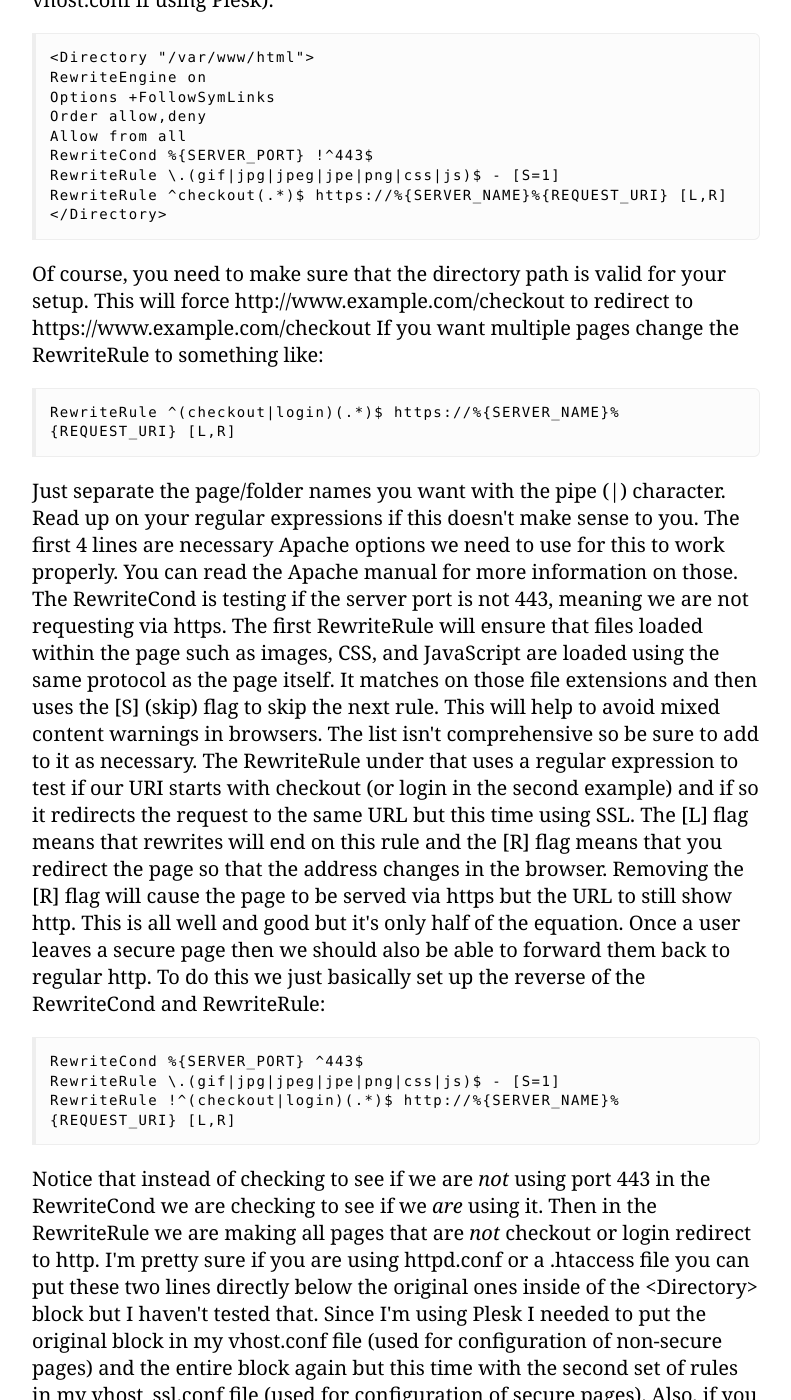
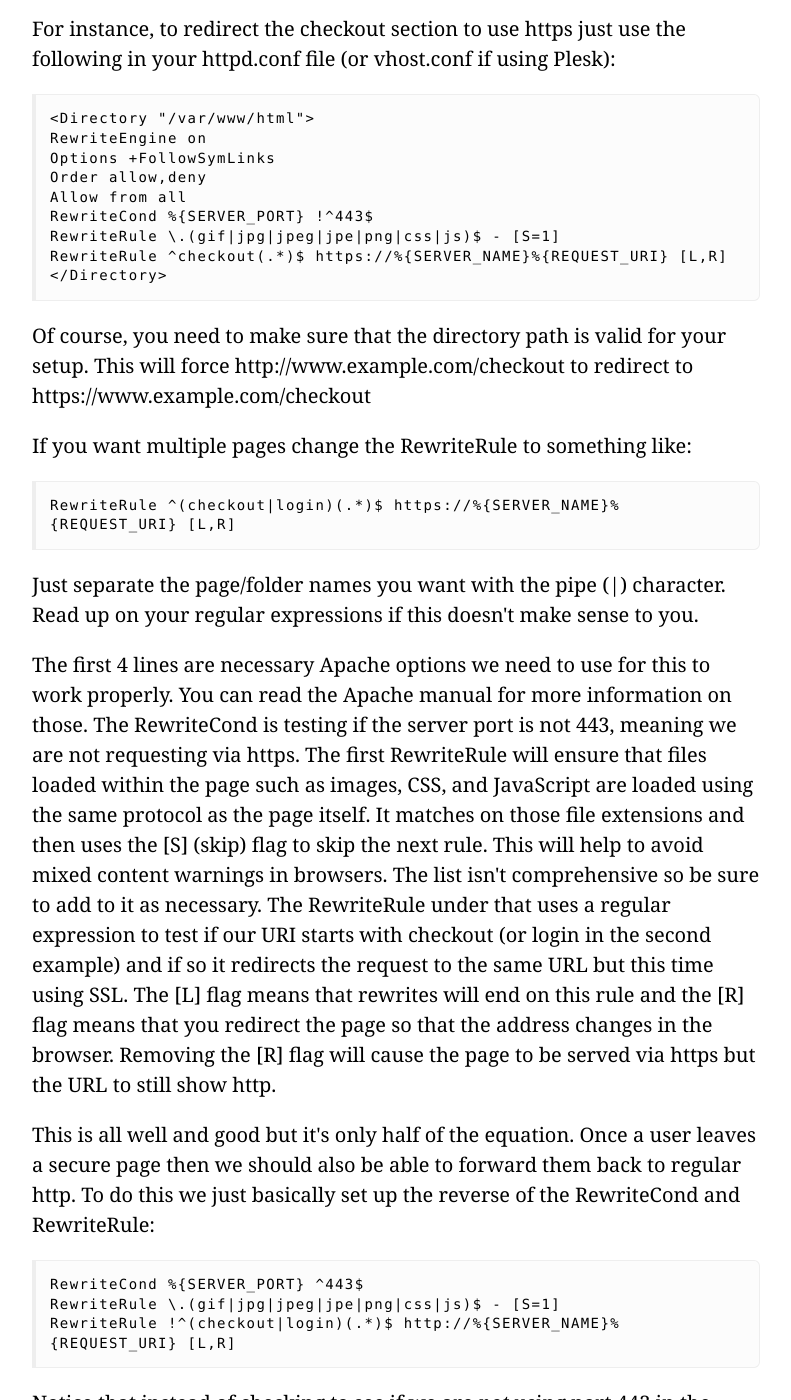
Before and after one commit to jonathandean/jonathandean.github.io, a Jekyll site: the page built from _posts/2009-03-29-apache-rewrite-rules-to-force-securenon-secure-pages.html, in a window 1280 px wide and 1400 px high, scrolled down 599 px. Shown: the whole window, without its empty margins (244-1035 px from the left). Built offline with Jekyll 4.4.1, drawn with Linux system fonts in a browser that asks for light colours; some of the changed lines change nothing that is shown; some of the changed text lies outside the part shown.

Commit message:
format post with proper html

```diff
--- a/_posts/2009-03-29-apache-rewrite-rules-to-force-securenon-secure-pages.html
+++ b/_posts/2009-03-29-apache-rewrite-rules-to-force-securenon-secure-pages.html
@@ -9,9 +9,10 @@ status: publish
 type: post
 published: true
 ---
-If you're running an Apache server there's no need to hard code your links to force https/http or write server-side code. A few simple rewrite rules will allow you to redirect your secure pages to https and your non-secure pages back to http. We'll just check the server port to see if it's using secure port 443 and redirect the page accordingly.<!--more-->
+<p>If you're running an Apache server there's no need to hard code your links to force https/http or write server-side code. A few simple rewrite rules will allow you to redirect your secure pages to https and your non-secure pages back to http. We'll just check the server port to see if it's using secure port 443 and redirect the page accordingly.</p>
 
-For instance, to redirect the checkout section to use https just use the following in your httpd.conf file (or vhost.conf if using Plesk):
+<p>For instance, to redirect the checkout section to use https just use the following in your httpd.conf file (or vhost.conf if using Plesk):</p>
+
 {% highlight text %}
 <Directory "/var/www/html">
 RewriteEngine on
@@ -24,32 +25,37 @@ RewriteRule ^checkout(.*)$ https://%{SERVER_NAME}%{REQUEST_URI} [L,R]
 </Directory>
 {% endhighlight %}
 
-Of course, you need to make sure that the directory path is valid for your setup. This will force http://www.example.com/checkout to redirect to https://www.example.com/checkout
+<p>Of course, you need to make sure that the directory path is valid for your setup. This will force http://www.example.com/checkout to redirect to https://www.example.com/checkout</p>
 
-If you want multiple pages change the RewriteRule to something like:
+<p>If you want multiple pages change the RewriteRule to something like:</p>
+
 {% highlight html %}
 RewriteRule ^(checkout|login)(.*)$ https://%{SERVER_NAME}%{REQUEST_URI} [L,R]
 {% endhighlight %}
 
-Just separate the page/folder names you want with the pipe (|) character. Read up on your regular expressions if this doesn't make sense to you.
+<p>Just separate the page/folder names you want with the pipe (|) character. Read up on your regular expressions if this doesn't make sense to you.</p>
 
-The first 4 lines are necessary Apache options we need to use for this to work properly. You can read the Apache manual for more information on those. The RewriteCond is testing if the server port is not 443, meaning we are not requesting via https. The first RewriteRule will ensure that files loaded within the page such as images, CSS, and JavaScript are loaded using the same protocol as the page itself. It matches on those file extensions and then uses the [S] (skip) flag to skip the next rule. This will help to avoid mixed content warnings in browsers. The list isn't comprehensive so be sure to add to it as necessary. The RewriteRule under that uses a regular expression to test if our URI starts with checkout (or login in the second example) and if so it redirects the request to the same URL but this time using SSL.  The [L] flag means that rewrites will end on this rule and the [R] flag means that you redirect the page so that the address changes in the browser. Removing the [R] flag will cause the page to be served via https but the URL to still show http.
+<p>The first 4 lines are necessary Apache options we need to use for this to work properly. You can read the Apache manual for more information on those. The RewriteCond is testing if the server port is not 443, meaning we are not requesting via https. The first RewriteRule will ensure that files loaded within the page such as images, CSS, and JavaScript are loaded using the same protocol as the page itself. It matches on those file extensions and then uses the [S] (skip) flag to skip the next rule. This will help to avoid mixed content warnings in browsers. The list isn't comprehensive so be sure to add to it as necessary. The RewriteRule under that uses a regular expression to test if our URI starts with checkout (or login in the second example) and if so it redirects the request to the same URL but this time using SSL.  The [L] flag means that rewrites will end on this rule and the [R] flag means that you redirect the page so that the address changes in the browser. Removing the [R] flag will cause the page to be served via https but the URL to still show http.</p>
 
-This is all well and good but it's only half of the equation. Once a user leaves a secure page then we should also be able to forward them back to regular http. To do this we just basically set up the reverse of the RewriteCond and RewriteRule:
+<p>This is all well and good but it's only half of the equation. Once a user leaves a secure page then we should also be able to forward them back to regular http. To do this we just basically set up the reverse of the RewriteCond and RewriteRule:</p>
+
 {% highlight html %}
 RewriteCond %{SERVER_PORT} ^443$
 RewriteRule \.(gif|jpg|jpeg|jpe|png|css|js)$ - [S=1]
 RewriteRule !^(checkout|login)(.*)$ http://%{SERVER_NAME}%{REQUEST_URI} [L,R]
 {% endhighlight %}
 
-Notice that instead of checking to see if we are <em>not</em> using port 443 in the RewriteCond we are checking to see if we <em>are</em> using it. Then in the RewriteRule we are making all pages that are <em>not</em> checkout or login redirect to http.
+<p>Notice that instead of checking to see if we are <em>not</em> using port 443 in the RewriteCond we are checking to see if we <em>are</em> using it. Then in the RewriteRule we are making all pages that are <em>not</em> checkout or login redirect to http.</p>
 
-I'm pretty sure if you are using httpd.conf or a .htaccess file you can put these two lines directly below the original ones inside of the &lt;Directory&gt; block but I haven't tested that.  Since I'm using Plesk I needed to put the original block in my vhost.conf file (used for configuration of non-secure pages) and the entire block again but this time with the second set of rules in my vhost_ssl.conf file (used for configuration of secure pages).  Also, if you are using any of the .conf files you will need to restart apache for your changes to take place.
+<p>I'm pretty sure if you are using httpd.conf or a .htaccess file you can put these two lines directly below the original ones inside of the &lt;Directory&gt; block but I haven't tested that.  Since I'm using Plesk I needed to put the original block in my vhost.conf file (used for configuration of non-secure pages) and the entire block again but this time with the second set of rules in my vhost_ssl.conf file (used for configuration of secure pages).  Also, if you are using any of the .conf files you will need to restart apache for your changes to take place.</p>
 
-And just as a final note, these steps will not help you in setting up your SSL certificate. You will already need to have that set up and functional before using this.
+<p>And just as a final note, these steps will not help you in setting up your SSL certificate. You will already need to have that set up and functional before using this.</p>
 
-References:
-<a href="http://httpd.apache.org/docs/2.2/mod/mod_rewrite.html" target="_blank">Apache mod_rewrite manual</a>
-<a href="http://www.askapache.com/htaccess/mod_rewrite-tips-and-tricks.html" target="_blank">Ask Apache rewrite tips</a>
-<a href="http://www.whoopis.com/howtos/apache-rewrite.html" target="_blank">whoopis.com tutorial</a>
-<a href="http://stackoverflow.com/questions/257872/-htaccess-require-ssl-for-a-particular-url/693182#693182" target="_blank">My original post with this answer on Stack Overflow</a>
+<p>References:<p>
+
+<ul>
+  <li><a href="http://httpd.apache.org/docs/2.2/mod/mod_rewrite.html" target="_blank">Apache mod_rewrite manual</a></li>
+  <li><a href="http://www.askapache.com/htaccess/mod_rewrite-tips-and-tricks.html" target="_blank">Ask Apache rewrite tips</a></li>
+  <li><a href="http://www.whoopis.com/howtos/apache-rewrite.html" target="_blank">whoopis.com tutorial</a></li>
+  <li><a href="http://stackoverflow.com/questions/257872/-htaccess-require-ssl-for-a-particular-url/693182#693182" target="_blank">My original post with this answer on Stack Overflow</a></li>
+</ul>
```
